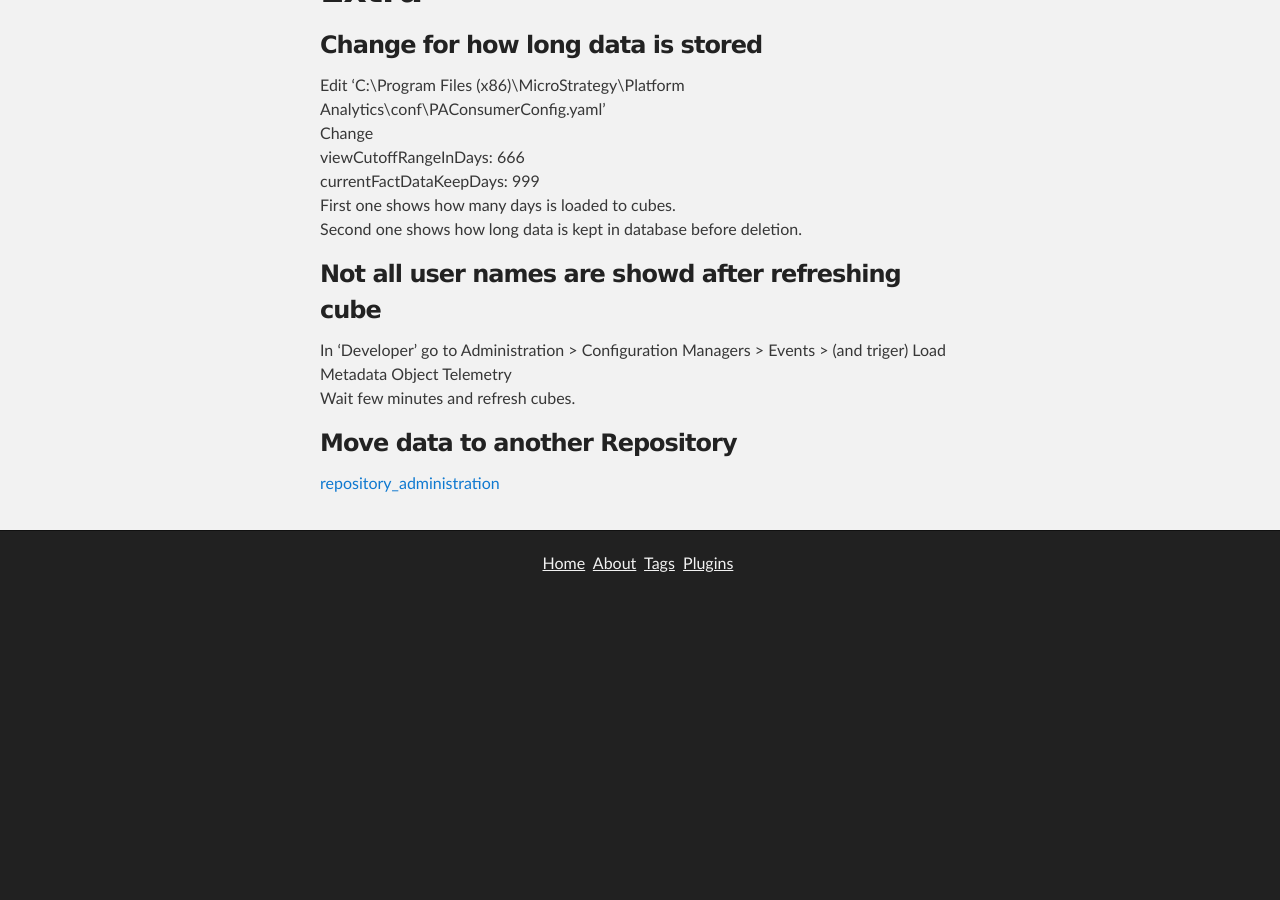
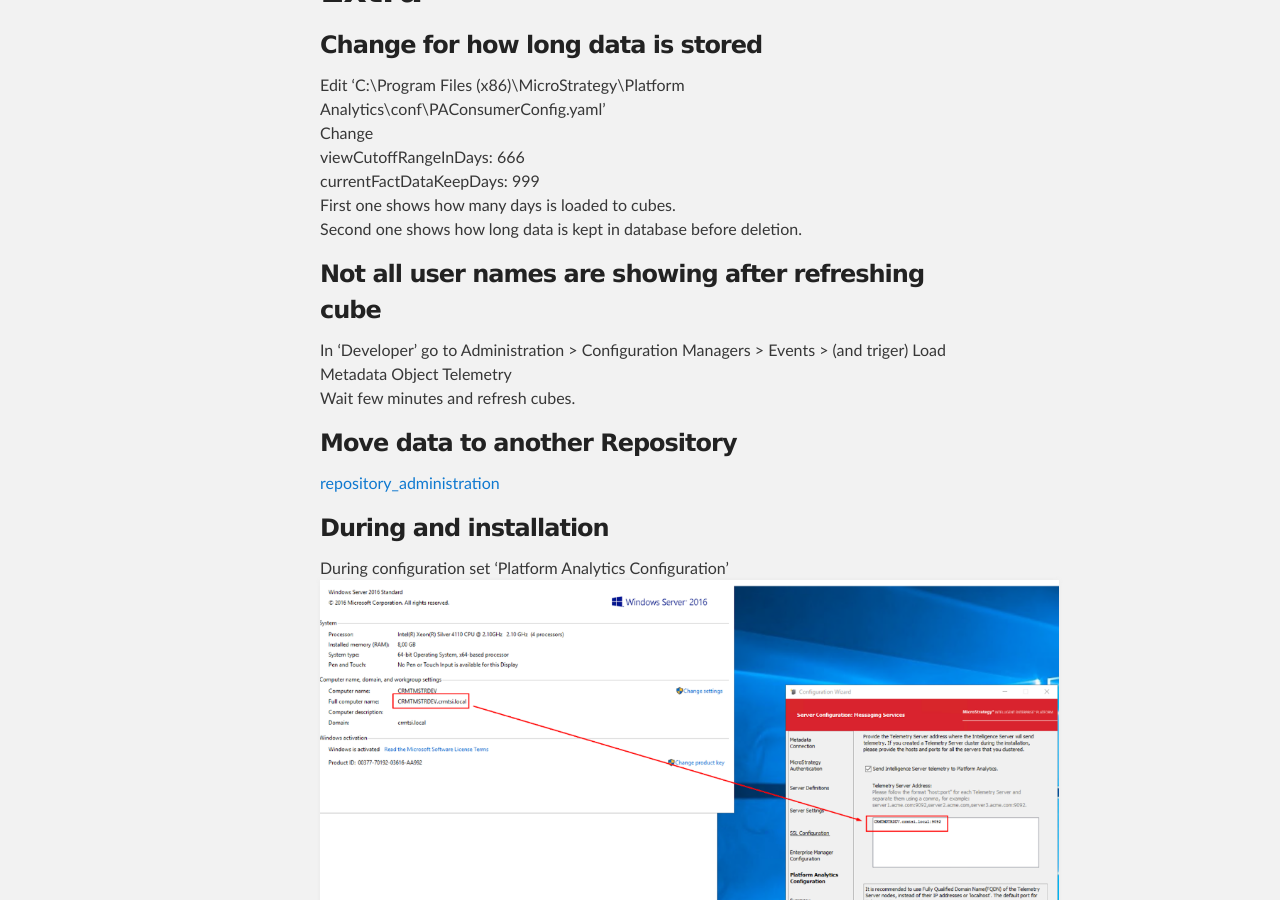
Before and after one commit to kl82slo/kl82slo.github.io, a Jekyll site: the page built from _posts/2024-04-20-0018 MicroStrategy Platform Analytics.md, in a window 1280 px wide and 900 px high, scrolled down 5415 px. Built offline with Jekyll 4.4.1, drawn with Linux system fonts in a browser that asks for light colours; before the commit the page ends 6010 px from its top, so only the background shows below that.

Commit message:
Update 2024-04-20-0018 MicroStrategy Platform Analytics.md

```diff
--- a/_posts/2024-04-20-0018 MicroStrategy Platform Analytics.md
+++ b/_posts/2024-04-20-0018 MicroStrategy Platform Analytics.md
@@ -171,9 +171,17 @@
 First one shows how many days is loaded to cubes. <br />
 Second one shows how long data is kept in database before deletion. <br />
 
-### Not all user names are showd after refreshing cube
+### Not all user names are showing after refreshing cube
 In 'Developer' go to Administration > Configuration Managers > Events > (and triger) Load Metadata Object Telemetry<br />
 Wait few minutes and refresh cubes.
 
 ### Move data to another Repository
 [repository_administration](https://www2.microstrategy.com/producthelp/Current/InstallConfig/en-us/Content/repository_administration.htm)
+
+### During and installation
+During configuration set 'Platform Analytics Configuration'
+![Platform_Conection](/img/20240420_0018/platform_conection.png) <br />
+
+<p style="display: none;">If you have split inteligence and web setup then edit Topology during instalation
+TO-DO
+</p>
```
